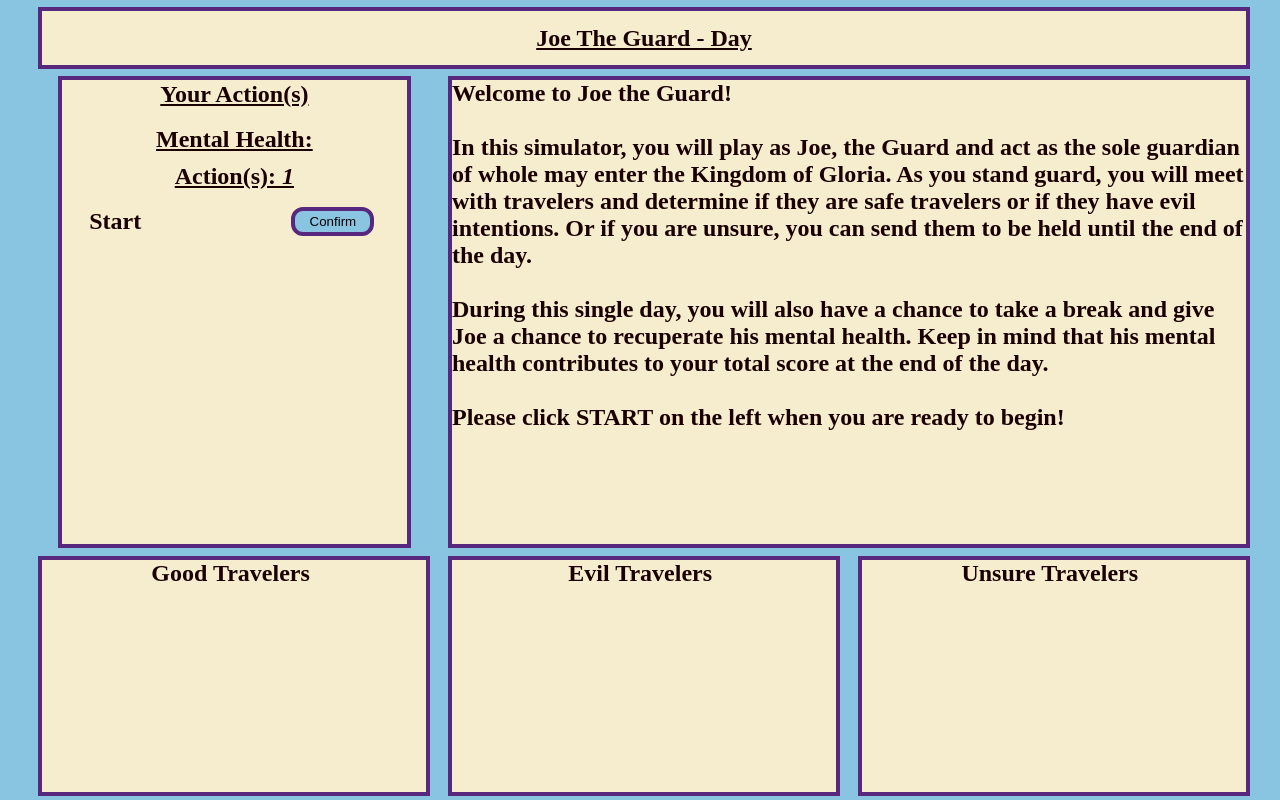
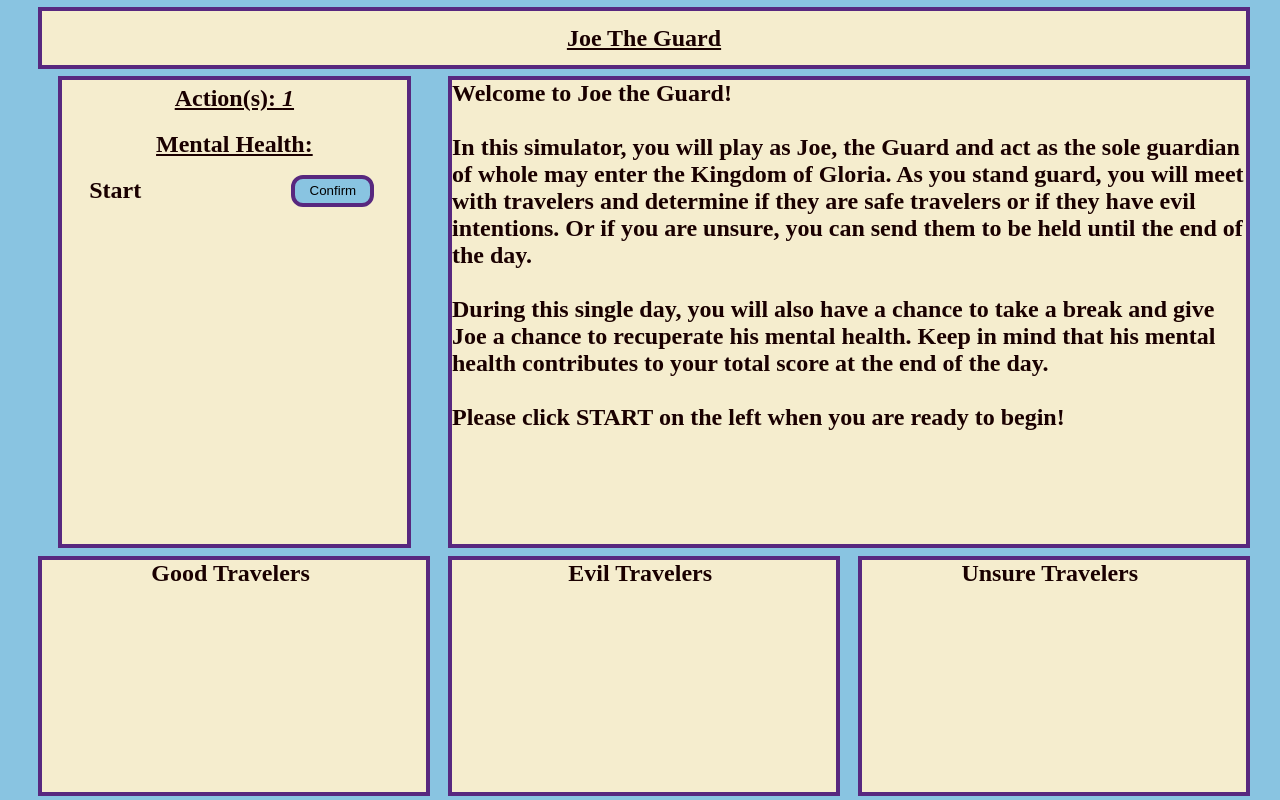
Before and after one commit to AranvihnClark/Foundations_Capstone, a website: page public/index.html in a window 1280 px wide. Drawn offline with nearby package versions, Linux system fonts and the light colour scheme; no server answers.

Commit message:
Update - Adjusted button view displays

```diff
--- a/public/index.html
+++ b/public/index.html
@@ -10,15 +10,14 @@
 <body>
   <section id="screen">
     <div id="title-div" class="base-border default-bgColor">
-      <h1 id="title-text" class="text-center text-color default-bgColor title">Joe The Guard - Day <em id="day-number" class="text-color default-bgColor"></em>
+      <h1 id="title-text" class="text-center text-color default-bgColor title">Joe The Guard<br><em id="day-number" class="text-color default-bgColor"></em>
       </h1>
     </div>
 
     <div id="button-div" class="base-border">
         <ul id="button-grid" class="default-bgColor">
-          <h1 id="button-title" class="text-center text-color default-bgColor title">Your Action(s)</h1>
+          <h1 id="action-counter" class="text-center text-color default-bgColor title">Action(s): <em id="action-number" class="default-bgColor"></em></h1>
           <h1 id="mental-health-counter" class="text-center text-color default-bgColor title">Mental Health: <em id="mental-health-number" class="default-bgColor"></em></h1>
-          <h1 id="action-counter" class="text-center text-color default-bgColor title">Action(s): <em id="action-number" class="default-bgColor"></em></h1>
           <h1 id="option-one-text" class="text-color default-bgColor button-text-size button-text"> <!-- Inspect Features --></h1>
             <button id="button-one" class="base-border button-position border-radius">Confirm</button>
           <h1 id="option-two-text" class="text-color default-bgColor button-text-size button-text"> <!-- Inspect Clothing --></h1>
--- a/public/style.css
+++ b/public/style.css
@@ -92,15 +92,12 @@
 #button-grid {
     display: inline-grid;
     grid-template-columns: 30% 30% 30%;
-    grid-template-rows: auto 4% 4% 9% 9% 9% 9% 9% 9%;
+    grid-template-rows: auto 4% 10% 10% 10% 10% 10% 10%;
     row-gap: 4%;
     justify-content: center;
     align-content: center;
 }
 
-#button-title {
-    grid-column: 1 / 4;
-}
 
 #action-counter {
     grid-column: 1 / 4;
```
